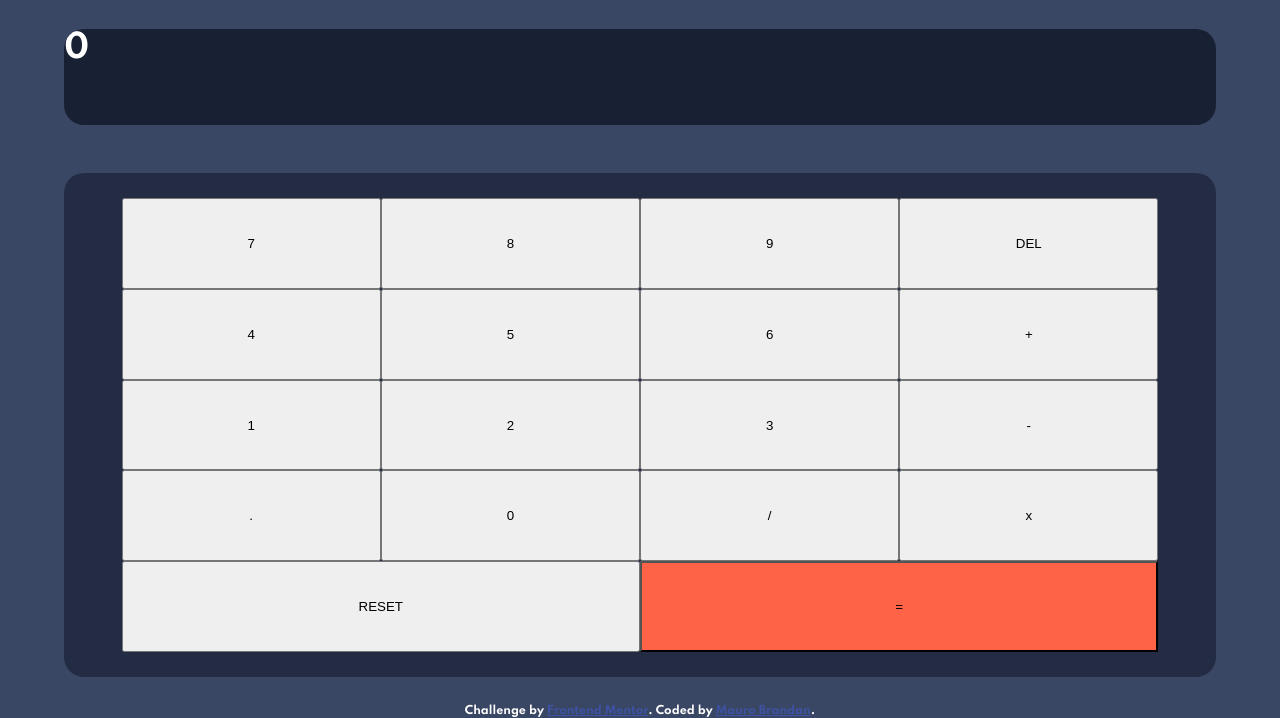
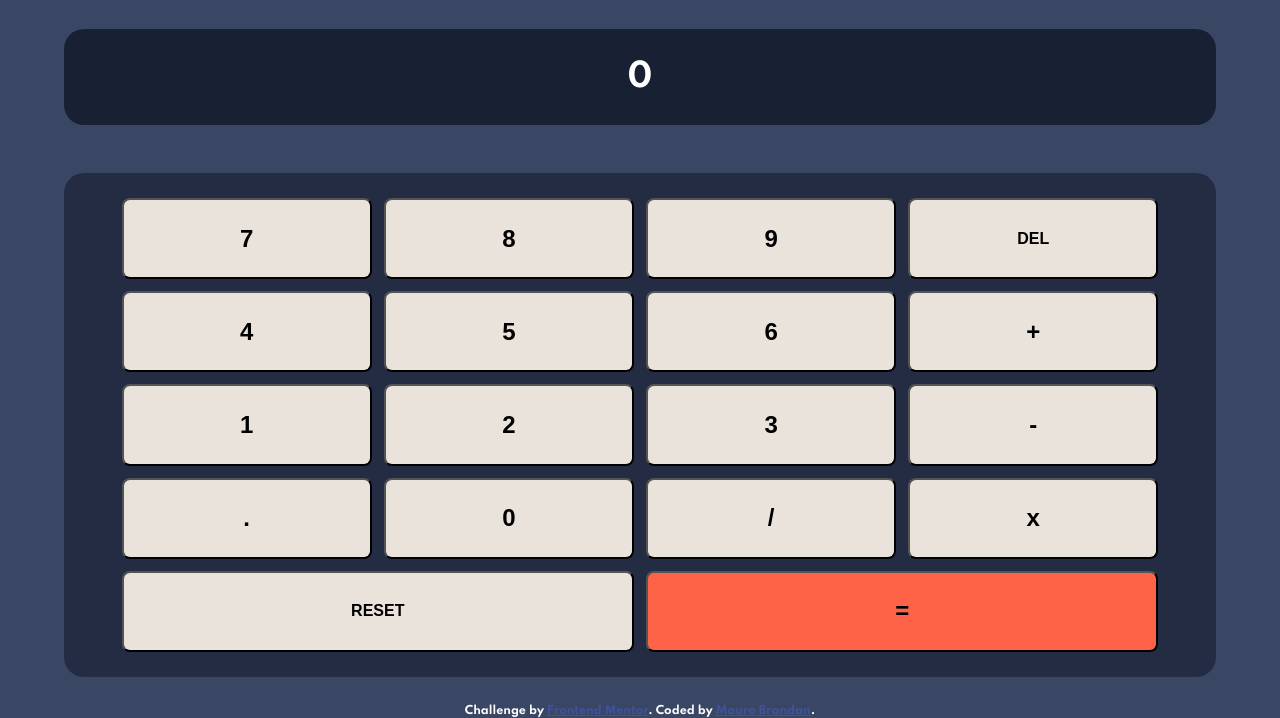
Before and after one commit to MauroBrandan/Calculator, a plain HTML site: page index.html in a window 1280 px wide. Shown: the part 83-801 px from the top of the page. Drawn offline with Linux system fonts and the light colour scheme.

Commit message:
Estilos del keypad

```diff
--- a/index.html
+++ b/index.html
@@ -29,22 +29,22 @@
   <main>
     <section class="keypad">
       <div class="keypad__wrapper" id="keypad">
-        <button class="key 1" data-number="7">7</button>
-        <button class="key 2" data-number="8">8</button>
-        <button class="key 3" data-number="9">9</button>
-        <button class="key 4" data-command="del">DEL</button>
-        <button class="key 5" data-number="4">4</button>
-        <button class="key 6" data-number="5">5</button>
-        <button class="key 7" data-number="6">6</button>
-        <button class="key 8" data-operation="add">+</button>
-        <button class="key 9" data-number="1">1</button>
-        <button class="key 10" data-number="2">2</button>
-        <button class="key 11" data-number="3">3</button>
-        <button class="key 12" data-operation="minus">-</button>
-        <button class="key 13" data-number=".">.</button>
-        <button class="key 14" data-number="0">0</button>
-        <button class="key 15" data-operation="divide">/</button>
-        <button class="key 16" data-operation="multiply">x</button>
+        <button class="key" data-number="7">7</button>
+        <button class="key" data-number="8">8</button>
+        <button class="key" data-number="9">9</button>
+        <button class="key del" data-command="del">DEL</button>
+        <button class="key" data-number="4">4</button>
+        <button class="key" data-number="5">5</button>
+        <button class="key" data-number="6">6</button>
+        <button class="key" data-operation="add">+</button>
+        <button class="key" data-number="1">1</button>
+        <button class="key" data-number="2">2</button>
+        <button class="key" data-number="3">3</button>
+        <button class="key" data-operation="minus">-</button>
+        <button class="key" data-number=".">.</button>
+        <button class="key" data-number="0">0</button>
+        <button class="key" data-operation="divide">/</button>
+        <button class="key" data-operation="multiply">x</button>
         <button class="key reset" data-command="reset">RESET</button>
         <button class="key equals" data-operation="equals">=</button>
       </div>
--- a/styles.css
+++ b/styles.css
@@ -109,6 +109,9 @@ header p{
 .display div{
     width: 90%;
     height: 80%;
+    display: flex;
+    justify-content: center;
+    align-items: center;
     border-radius: 20px;
     background-color: var(--very-dark-desaturated-blue-display);
     overflow-x: scroll;
@@ -143,15 +146,28 @@ main{
     height: 90%;
     display: grid;
     grid-template-columns: repeat(4, 1fr);
+    gap: 12px;
+}
+
+.key{
+    font-size: 1.5rem;
+    font-weight: 700;
+    background-color: var(--light-grayish-orange);
+    border-radius: 8px;
 }
 
 .key.reset{
     grid-column: 1/3;
+    font-size: 1rem;
 }
 
 .key.equals{
     grid-column: 3/5;
     background-color: tomato;
 }
+
+.key.del{
+    font-size: 1rem;
+}
 footer { font-size: 11px; text-align: center; }
 footer a { color: hsl(228, 45%, 44%); }
```
Also changed, not shown: 1 other file.
